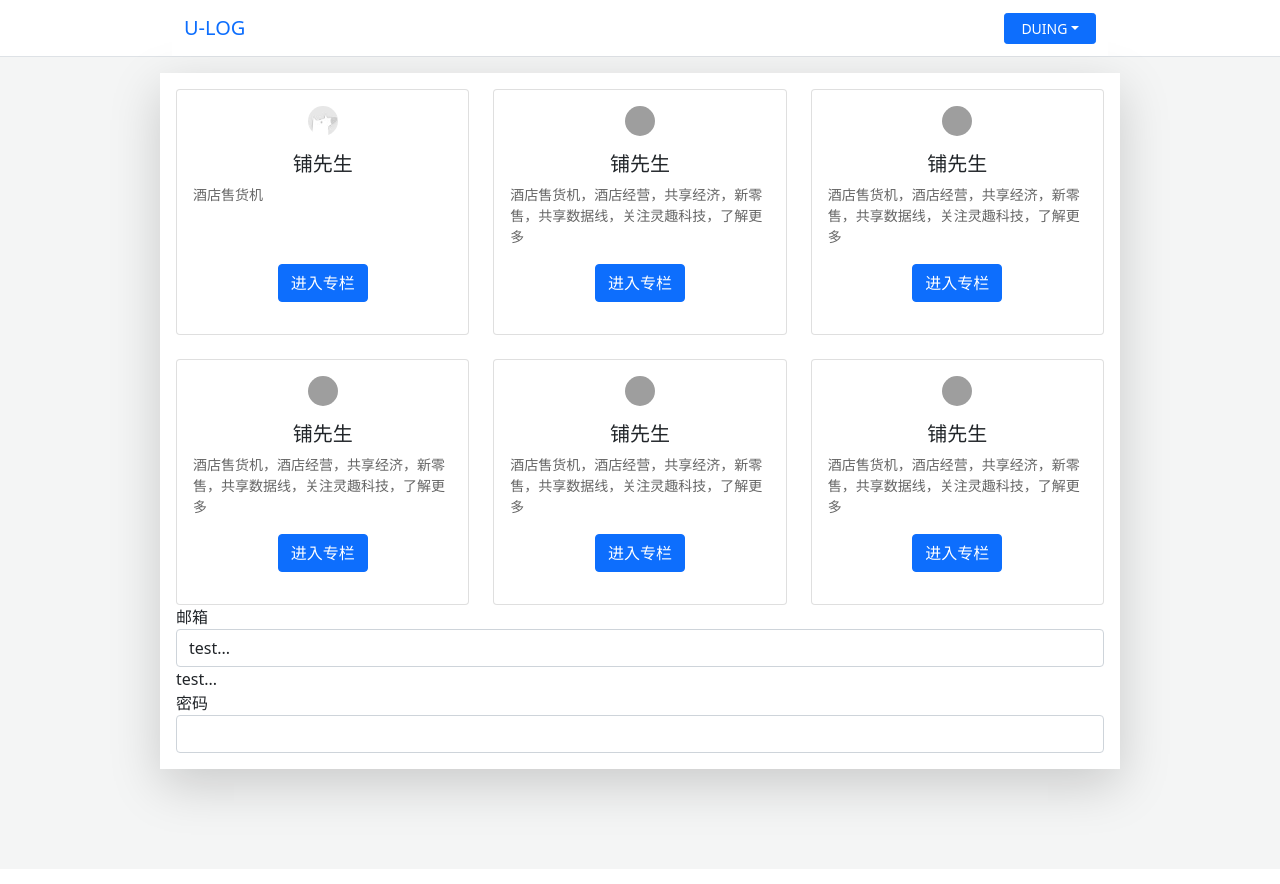
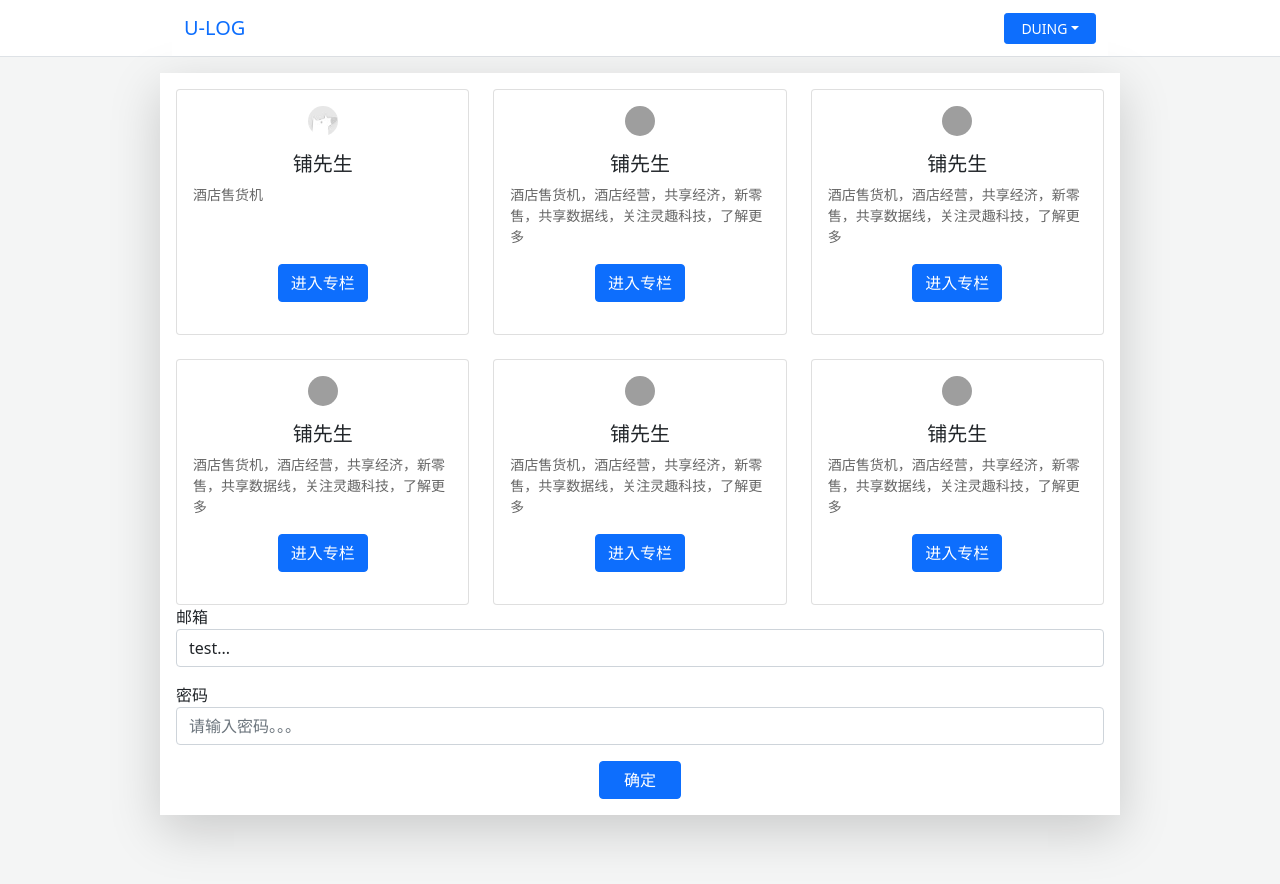
Before and after one commit to cgb-vue3/EasyBooker, a Vue app: page / in a window 1280 px wide. Shown: the top 884 px of the page. Built offline with nearby package versions, Linux system fonts and the light colour scheme; grey boxes are pictures that could not be loaded.

Commit message:
ValidateForm 组件

```diff
--- a/src/App.vue
+++ b/src/App.vue
@@ -8,12 +8,22 @@
 	<div class="container bg-white w-75 mt-3 shadow-lg p-3">
 		<column-list :ColumnList="Columns"></column-list>
 
-		<validate-input title="邮箱" :rules="EmailRules" v-model="inputValue">
-		</validate-input>
+		<validate-form @form-submit="onFormSubmit">
+			<validate-input
+				title="邮箱"
+				:rules="EmailRules"
+				v-model="inputValue"
+				placeholder="kjskfk"
+			>
+			</validate-input>
 
-		{{ inputValue }}
-		<validate-input title="密码" :rules="PasswordRules"></validate-input>
-
+			<validate-input
+				title="密码"
+				:rules="PasswordRules"
+				type="password"
+				placeholder="请输入密码。。。"
+			></validate-input>
+		</validate-form>
 	</div>
 </template>
 
@@ -22,6 +32,7 @@ import { defineComponent, ref } from 'vue'
 import GlobalHeader, { UserProps } from './components/GlobalHeader.vue'
 import ColumnList from './components/ColumnList.vue'
 import ValidateInput, { RulesProp } from './components/ValidateInput.vue'
+import ValidateForm from './components/ValidateForm.vue'
 import { Columns } from './hooks/testData'
 
 const User: UserProps = {
@@ -37,8 +48,8 @@ const EmailRules: RulesProp = [
 	},
 	{
 		type: 'email',
-		message: '请输入正确的邮箱！'
-	}
+		message: '请输入正确的邮箱！',
+	},
 ]
 const PasswordRules: RulesProp = [
 	{
@@ -47,8 +58,8 @@ const PasswordRules: RulesProp = [
 	},
 	{
 		type: 'password',
-		message: '请输入正确的邮箱！'
-	}
+		message: '请输入正确的邮箱！',
+	},
 ]
 
 export default defineComponent({
@@ -57,16 +68,20 @@ export default defineComponent({
 		GlobalHeader,
 		ColumnList,
 		ValidateInput,
+		ValidateForm,
 	},
 	setup() {
 		const inputValue = ref('test...')
-
+		const onFormSubmit = (result: boolean) => {
+			console.log('submit:', result)
+		}
 		return {
 			Columns,
 			User,
 			EmailRules,
 			PasswordRules,
 			inputValue,
+			onFormSubmit
 		}
 	},
 })
--- /dev/null
+++ b/src/components/ValidateForm.vue
@@ -0,0 +1,23 @@
+<template>
+	<form class="validate-form">
+		<slot name="default"></slot>
+		<div class="submit-area d-flex justify-content-center" @click.prevent="submitForm">
+			<slot name="submit">
+				<button type="submit" class="btn btn-primary px-4 shadow-none">确定</button>
+			</slot>
+		</div>
+	</form>
+</template>
+<script lang="ts">
+import { defineComponent } from 'vue'
+export default defineComponent({
+	setup(props, context) {
+		const submitForm = () => {
+			context.emit('form-submit', true)
+		}
+		return {
+			submitForm,
+		}
+	},
+})
+</script>
--- a/src/components/ValidateInput.vue
+++ b/src/components/ValidateInput.vue
@@ -1,5 +1,5 @@
 <template>
-	<div>
+	<div class="mb-3">
 		<span class="form-label">{{ title }}</span>
 		<input
 			type="text"
@@ -10,6 +10,7 @@
 			@blur="onValidate"
             @input="updateValue"
             :value="inputRef"
+            v-bind="$attrs"
 		/>
 		<div class="invalid-feedback" v-if="ruleState.error">
 			{{ ruleState.message }}
@@ -37,10 +38,11 @@ export default defineComponent({
 			required: true,
         },
         modelValue: String
-	},
+    },
+    inheritAttrs: false,
 	setup(props, ctx) {
         const mailReg = /^\w+([-+.]\w+)*@\w+([-.]\w+)*\.\w+([-.]\w+)*$/
-        const inputRef = ref(props.modelValue)
+        const inputRef = ref(props.modelValue || '')
 
         // Validate
 		const ruleState = reactive({
```
